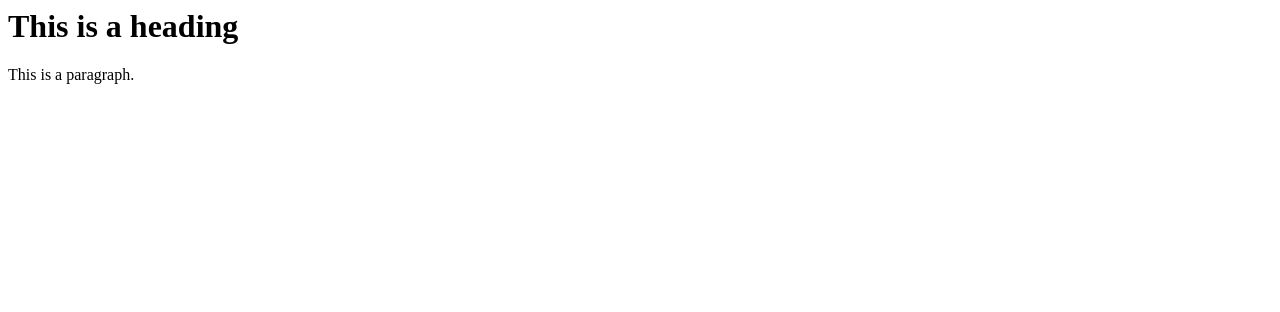
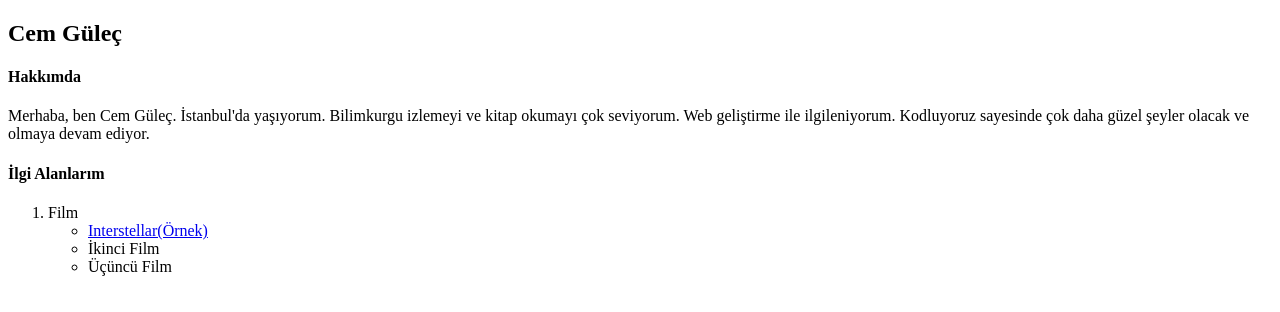
Before and after one commit to Cem-Gulec/kodluyoruzilkrepo, a plain HTML site: page index.html in a window 1280 px wide. Drawn offline with Linux system fonts and the light colour scheme.

Commit message:
Update index.html

```diff
--- a/index.html
+++ b/index.html
@@ -1,11 +1,31 @@
-<html>
+<!DOCTYPE html>
+<html lang="en">
 <head>
-  <title>Title of the document</title>
+    <meta charset="UTF-8">
+    <meta http-equiv="X-UA-Compatible" content="IE=edge">
+    <meta name="viewport" content="width=device-width, initial-scale=1.0">
+    <title>Document</title>
 </head>
+<body>
+    <h2>Cem Güleç</h2>
+    <h4>Hakkımda</h4>
+    <p>Merhaba, ben Cem Güleç. İstanbul'da yaşıyorum. Bilimkurgu izlemeyi ve kitap
+        okumayı çok seviyorum. Web geliştirme ile ilgileniyorum. Kodluyoruz sayesinde çok
+        daha güzel şeyler olacak ve olmaya devam ediyor.
+    </p>
+    <h4>İlgi Alanlarım</h4>
+    <div>
+       <ol>
+        <li>
+            Film<ul>
+                <li><a href="https://www.imdb.com/title/tt0816692/" target="_blank">  Interstellar(Örnek)</a></li>
+                <li>İkinci Film</li>
+                <li>Üçüncü Film</li>
+            </ul>
+        </li>
+    </ol>
 
-<body>
-  <h1>This is a heading</h1>
-  <p>This is a paragraph.</p>
+    </div>
+
 </body>
-
 </html>
```
